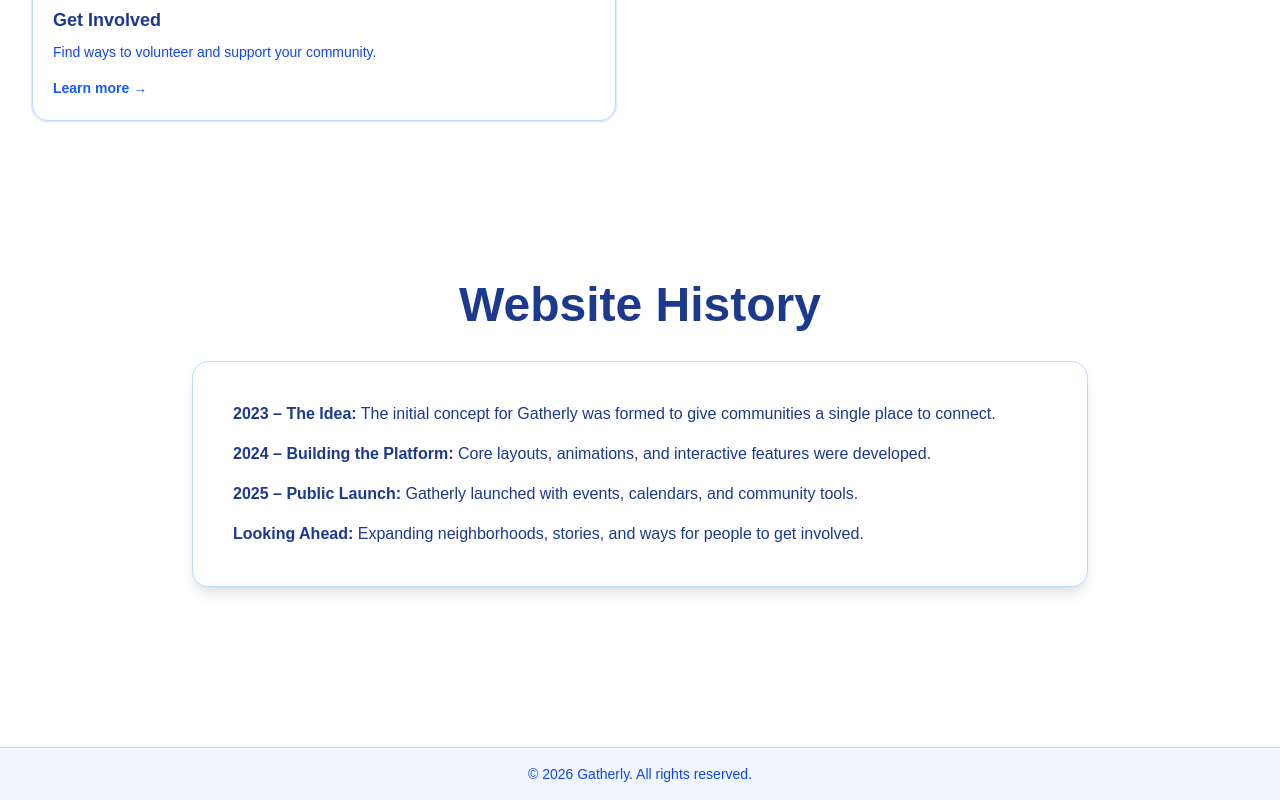
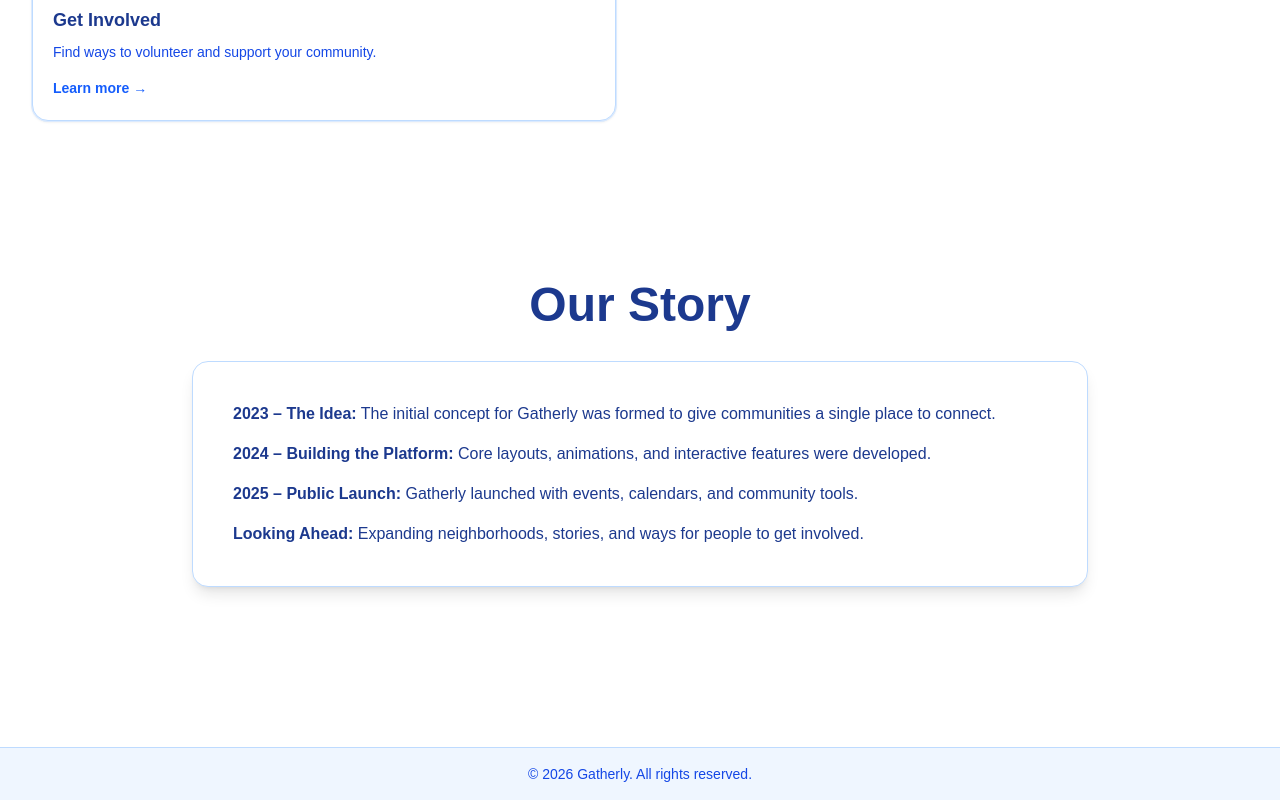
Before and after one commit to TSA-Group/tsa_group_starter, a Next.js app: page / in a window 1280 px wide. Shown: the part 2081-2881 px from the top of the page. Built offline with nearby package versions, Linux system fonts and the light colour scheme.

Commit message:
Update page.tsx

```diff
--- a/app/page.tsx
+++ b/app/page.tsx
@@ -438,7 +438,7 @@ export default function Home() {
           variants={fadeUp}
           className="text-4xl sm:text-5xl font-extrabold text-blue-900 text-center mb-8"
         >
-          Website History
+          Our Story
         </motion.h2>
 
         <motion.div
```
